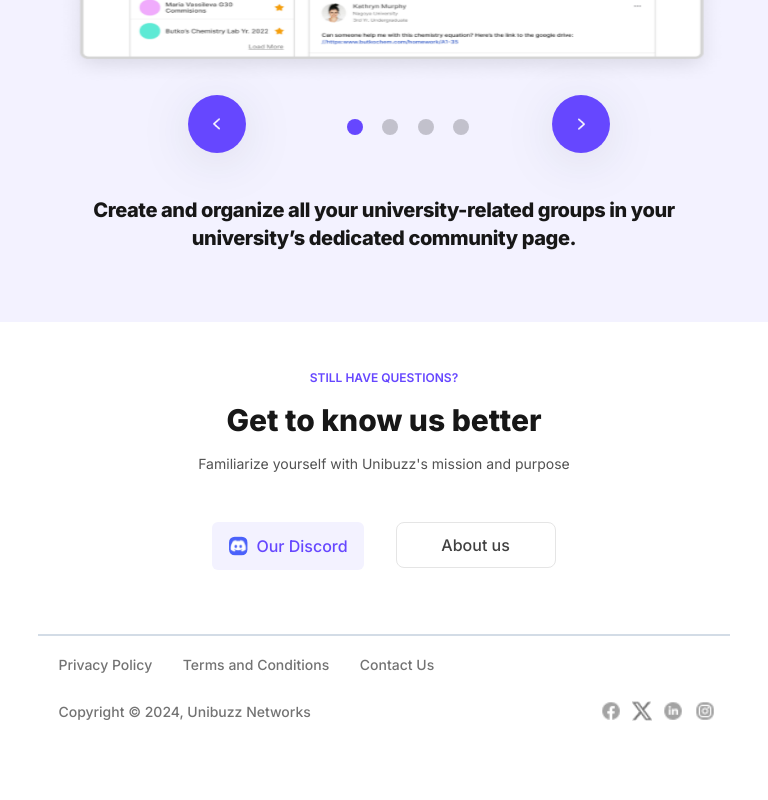
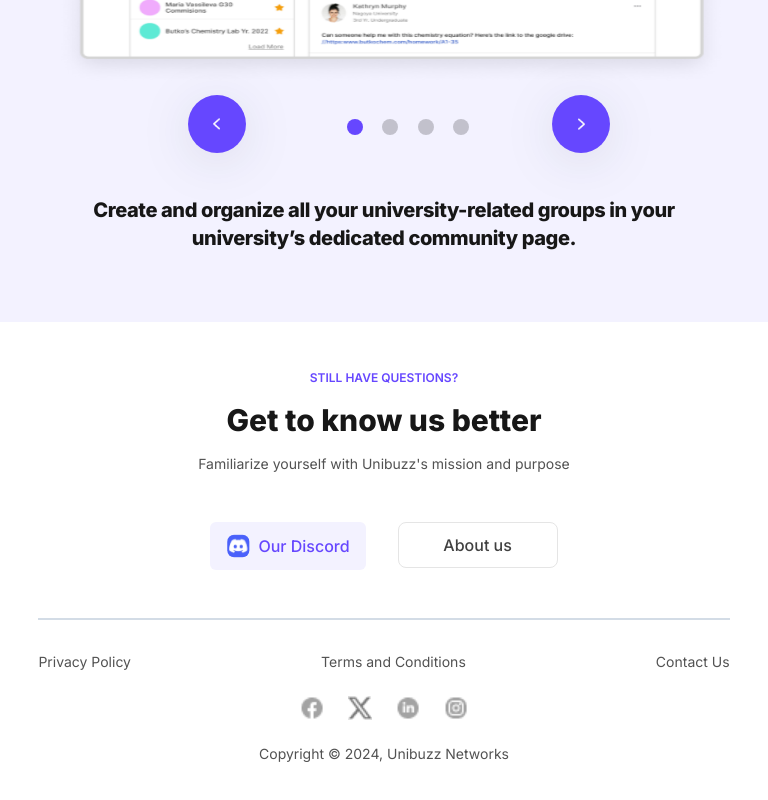
Before and after one commit to BacPacNet/web-app-client, a Next.js app: page / in a window 768 px wide. Shown: the part 5121-5921 px from the top of the page. Before the commit the page ends 5857 px from the top, so only its background shows below. Built offline with nearby package versions, Linux system fonts and the light colour scheme; no server answers.

Commit message:
fix: footer bottom

```diff
--- a/src/app/components/Footer/Footer.css
+++ b/src/app/components/Footer/Footer.css
@@ -1,238 +1,14 @@
-.bottom {
-  display: flex;
-  justify-content: space-evenly;
-  width: 1214px;
-  height: 20px;
-  font-size: 14px;
-  color: #737373;
-  font-weight: 500;
-}
-.bottom-part-2 {
-  width: 80%;
-  display: flex;
-  justify-content: space-around;
-}
-.copyright {
-  width: 30%;
-}
-.policy {
-  width: 392px;
-  height: 20px;
-  display: flex;
-  justify-content: space-around;
-}
-.logos {
-  display: flex;
-  align-items: center;
-  width: 114px;
-  height: 20px;
-  margin-right: -125px;
-}
 .btn-disc {
   background-color: #f3f2ff;
 }
 .icon {
-  width: 20px;
-  height: 20px;
+  width: 1.5rem;
+  height: 1.5rem;
 }
-.discord-icon {
-  width: 32px;
-  height: 32px;
-}
+
 .btn-sec {
   width: 160px;
   height: 46px;
   border-radius: 8px;
   border: 1px solid #e5e5e5;
 }
-@media only screen and (max-width: 1100px) and (min-width: 768px) {
-  .bottom {
-    width: 90%;
-    justify-content: space-between;
-  }
-  .copyright {
-    width: 40%;
-  }
-  .bottom-part-2 {
-    justify-content: center;
-  }
-  .policy {
-    width: 392px;
-    margin-left: -118px;
-    height: 10px;
-    display: flex;
-    justify-content: space-around;
-  }
-}
-@media only screen and (max-width: 768px) and (min-width: 375px) {
-  .left-part h1 {
-    font-size: 36px;
-    font-weight: 800;
-    line-height: 44px;
-  }
-
-  .right-part {
-    position: relative;
-    top: 31px;
-    left: -1px;
-    width: 373.85px;
-    height: 48px;
-    justify-content: space-evenly;
-  }
-  .horizontal-line {
-    position: absolute;
-    top: 360px;
-    width: 93.5%;
-  }
-  .bottom {
-    display: flex;
-    flex-direction: column-reverse;
-    top: 382px;
-    margin-top: 32px;
-    width: 100%;
-  }
-  .bottom-part-2 {
-    display: flex;
-    justify-content: space-between;
-    width: 100%;
-    margin-left: 0px;
-  }
-  .w-64 {
-    position: relative;
-    top: 32px;
-  }
-  .logos {
-    position: relative;
-    top: 54px;
-    left: -140px;
-    justify-content: space-between;
-  }
-  .policy {
-    width: 375.8px;
-    height: 20px;
-    margin-left: 0px;
-    justify-content: space-between;
-    position: relative;
-    top: 7px;
-    left: 20px;
-  }
-  .copyright {
-    position: relative;
-    top: 34px;
-    left: 20px;
-    width: 294px;
-  }
-  .icons {
-    height: 20px;
-    width: 20px;
-    cursor: pointer;
-  }
-}
-@media only screen and (max-width: 375px) {
-  .right-part {
-    width: 336px;
-    height: 36px;
-    justify-content: center;
-    margin-top: 31px;
-  }
-
-  .h1 {
-    font-size: 32px;
-    font-weight: 700;
-    line-height: 40px;
-    letter-spacing: -0.02em;
-    text-align: center;
-    margin-bottom: 10px;
-  }
-
-  .btn-primary {
-    height: 36px;
-    padding: 10px;
-    border-radius: 8px;
-    font-size: 14px;
-    font-weight: 500;
-    text-align: center;
-  }
-  .btn-sec {
-    width: 140px;
-    padding: 10px 16px 10px 16px;
-    border-radius: 8px;
-    border: 1px solid #e5e5e5;
-    font-size: 14px;
-    font-weight: 500;
-    text-align: center;
-    display: flex;
-    align-items: center;
-    justify-content: center;
-  }
-  .horizontal-line {
-    width: 90%;
-    top: 16rem;
-    margin-top: 30px;
-  }
-  .bottom {
-    margin-top: 70px;
-    display: flex;
-    flex-direction: column-reverse;
-    justify-content: space-between;
-  }
-  .policy {
-    justify-content: space-around;
-    width: 344px;
-    height: 20px;
-  }
-  .policy > p {
-    font-size: 12px;
-    font-weight: 500;
-    line-height: 20px;
-    letter-spacing: 0em;
-    text-align: left;
-  }
-  .bottom-part-2 {
-    width: 100%;
-    margin-bottom: 0px;
-  }
-  .logos {
-    width: 100px;
-    height: 16px;
-    position: absolute;
-    bottom: -16px;
-    margin-right: -232px;
-  }
-  .copyright {
-    width: 214px;
-    height: 20px;
-    position: relative;
-    left: 447px;
-    top: 18.5px;
-    font-size: 12px;
-    font-weight: 400;
-    line-height: 20px;
-    letter-spacing: 0em;
-    text-align: left;
-  }
-}
-@media only screen and (max-width: 330px) {
-  .policy {
-    width: 296px;
-  }
-  .logos {
-    width: 87px;
-    height: 16px;
-    position: absolute;
-    bottom: -16px;
-    margin-right: -206px;
-  }
-  .copyright {
-    width: 181px;
-    height: 20px;
-    position: relative;
-    left: 465px;
-    top: 18.5px;
-    font-size: 12px;
-    font-weight: 400;
-    line-height: 20px;
-    letter-spacing: 0em;
-    text-align: left;
-  }
-}
--- a/src/app/components/Footer/Footer.tsx
+++ b/src/app/components/Footer/Footer.tsx
@@ -36,8 +36,8 @@ const Footer: React.FC = () => {
     window.open(url, '_blank')
   }
   return (
-    <div className=" w-[90%] mx-auto relative flex flex-col center-v py-8 lg:py-16">
-      <div className="w-full flex flex-col lg:flex-row relative items-center justify-between border-b-2 border-b-gray-light pb-8">
+    <div className=" w-[90%] mx-auto relative flex flex-col center-v py-8 lg:pt-16">
+      <div className="w-full flex flex-col lg:flex-row relative items-center justify-between border-b-2 border-b-gray-light pb-4">
         <div className="w-full lg:w-1/2 text-center lg:text-left">
           <p className=" text-[#6647FF] font-semibold text-xs lg:text-sm my-4">STILL HAVE QUESTIONS?</p>
           <h1 className="text-[#171717] font-extrabold text-3xl lg:text-4xl w-full">Get to know us better</h1>
@@ -55,16 +55,17 @@ const Footer: React.FC = () => {
           </div>
         </div>
       </div>
-
-      <div className="bottom w-full my-4">
-        <div className="copyright">Copyright © 2024, Unibuzz Networks</div>
-        <div className="flex bottom-part-2">
-          <div className="policy flex">
-            <p>Privacy Policy</p>
-            <p>Terms and Conditions</p>
-            <p>Contact Us</p>
+      <div className="w-full mt-8 text-gray-dark text-sm lg:text-lg">
+        <div className="flex justify-between md:justify-start gap-2 md:gap-16 ">
+          <a href="#">Privacy Policy</a>
+          <a href="#">Terms and Conditions</a>
+          <a href="#">Contact Us</a>
+        </div>
+        <div className="flex flex-col-reverse md:flex-row items-center justify-center md:justify-between my-4 gap-4">
+          <div>
+            <p>Copyright © 2024, Unibuzz Networks</p>
           </div>
-          <div className="logos ">
+          <div className="flex gap-4">
             <div className="icons instagram center" onClick={() => handleRedirect(4)}>
               <Image src={facebook} className="icon" alt="facebook" />
             </div>
```
